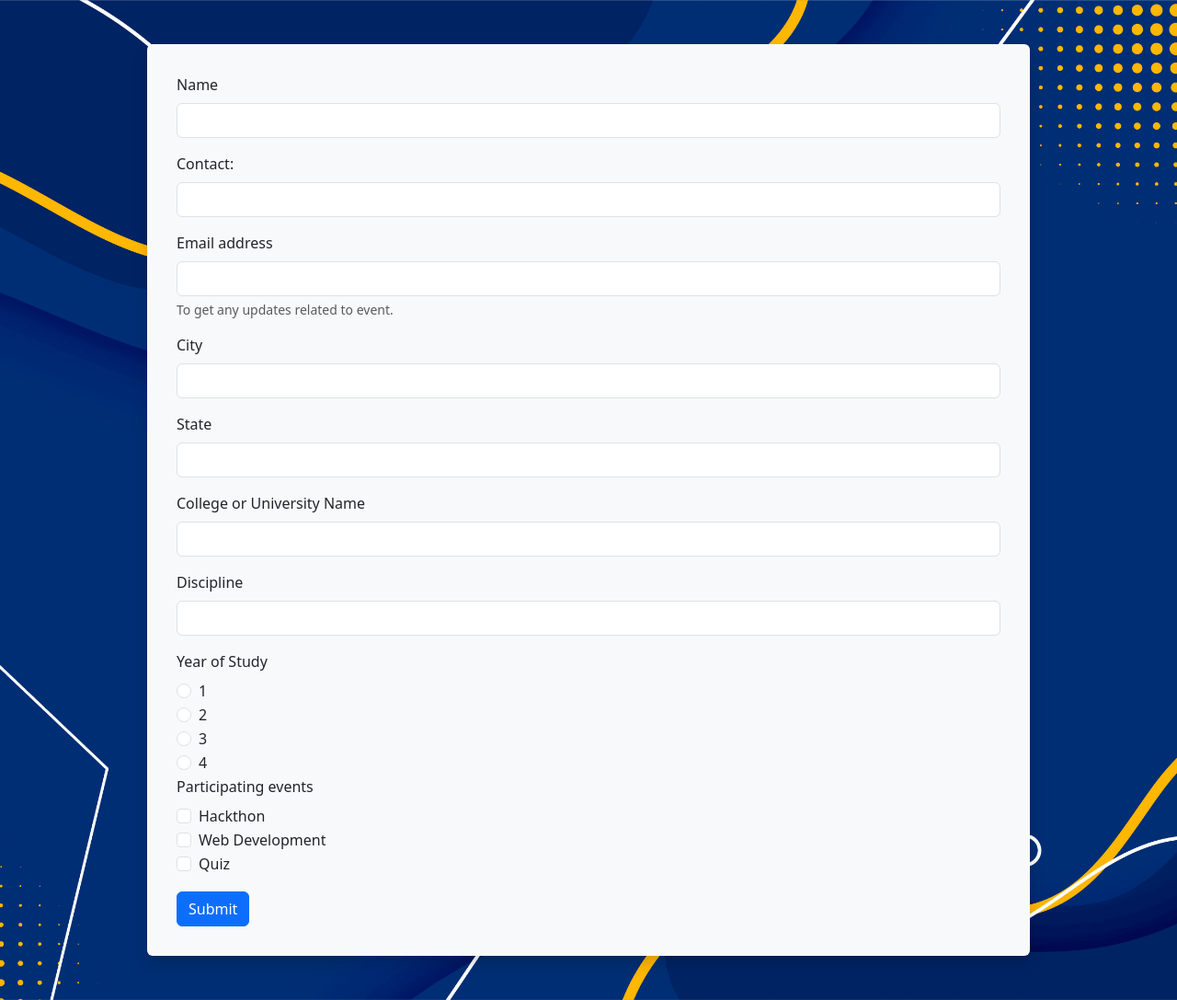
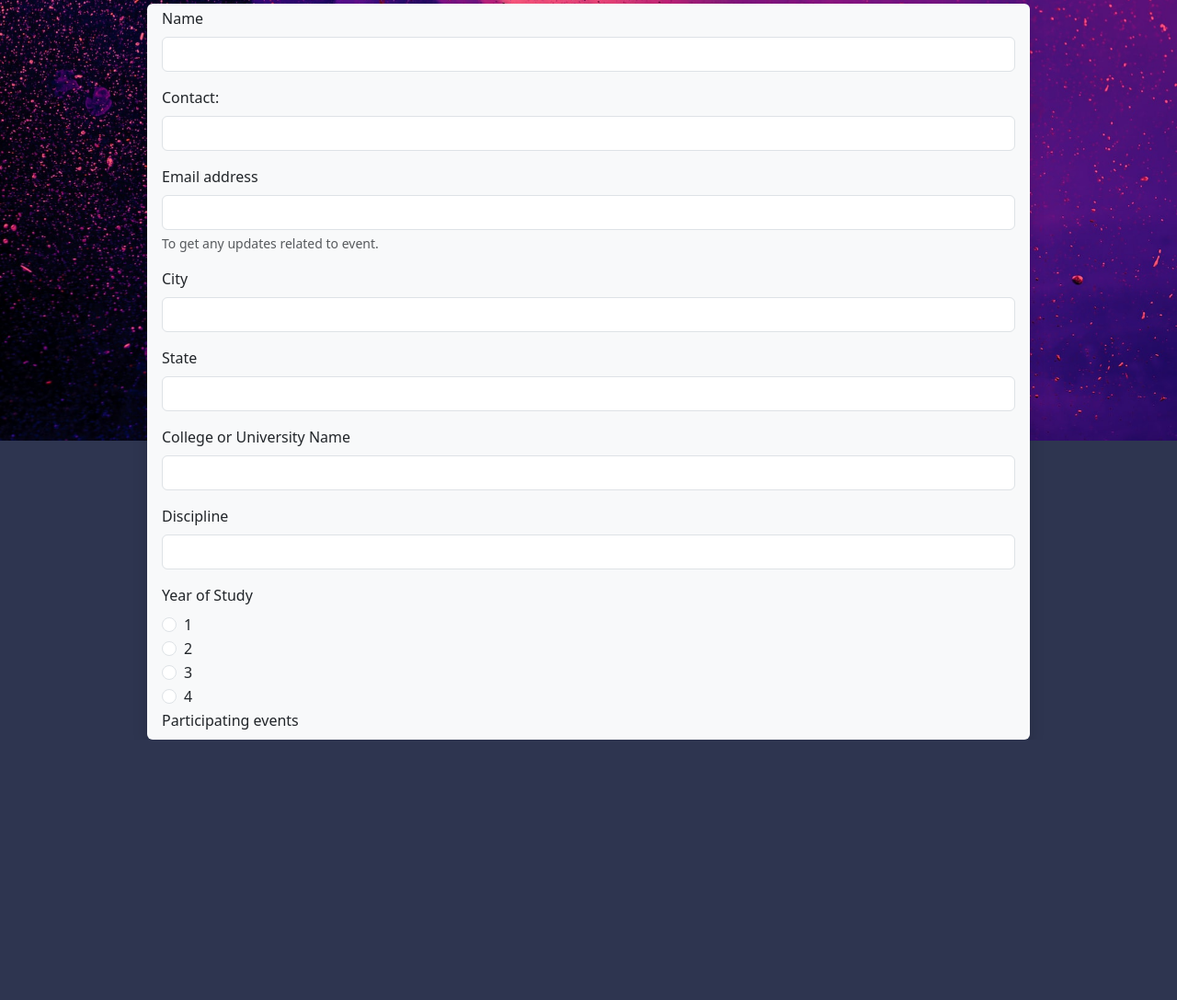
Before and after one commit to suyog200/AnualITWeb, a plain HTML site: page register.html in a window 1280 px wide. Shown: the whole page at 92% size. After the commit the page ends 804 px from the top, so only its background shows below. Drawn offline with nearby package versions, Linux system fonts and the light colour scheme.

Commit message:
added new bg image

```diff
--- a/css/style.css
+++ b/css/style.css
@@ -5,7 +5,7 @@ body {
 }
 .container-fluid {
   /* background-color: #2e3550; */
-  background-image: url('/bg.png');
+  background-image: url('/bg.jpg');
   width: 100%;
   height: 100vh;
   background-position: center;
--- a/register.html
+++ b/register.html
@@ -11,11 +11,16 @@
       crossorigin="anonymous"
     />
     <style>
+      * {
+        box-sizing: border-box;
+        margin: 0;
+        padding: 0;
+      }
       body {
-        /* background-color: #2e3550; */
-        background-image: url('/bg.png');
+        background-color: #2e3550;
+        background-image: url('/bg.jpg');
         width: 100%;
-        height: auto;
+        height: 100px;
         background-position: center;
         background-repeat: no-repeat;
         background-size: cover;
@@ -24,10 +29,10 @@
   </head>
   <body>
     <div
-      class="container-sm mt-5 shadow p-3 mb-5 bg-body-tertiary rounded w-75"
+      class="container-sm shadow bg-body-tertiary rounded overflow-auto vh-100 mt-1 mb-1 w-75"
       style="background-color: #e9e8e7"
     >
-      <form class="p-3" id="myform">
+      <form class="p-1" id="myform">
         <div class="mb-3">
           <label for="inputename" class="form-label">Name</label>
           <input type="text" class="form-control" id="name" />
```
Also changed, not shown: bg.jpg (added), bg.png (deleted), bg2.JPG (deleted).
